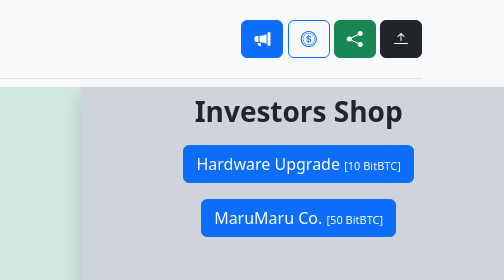
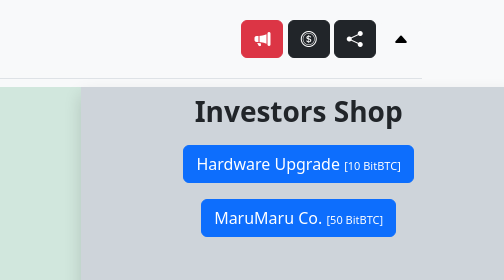
Before and after one commit to Narassin/Bitbot-Clicker, a plain HTML site: page index.html in a window 1280 px wide. Shown: the top 280 px of the page, 776-1280 px from the left. Drawn offline with nearby package versions, Linux system fonts and the light colour scheme.

Commit message:
Update index.html

```diff
--- a/index.html
+++ b/index.html
@@ -32,10 +32,10 @@
 
       <!-- Links -->
       <div class="col-md-3 text-end">
-        <button type="button" class="btn btn-primary "><i class="bi bi-megaphone-fill"></i></button>
-        <button type="button" class="btn btn-outline-primary"><i class="bi bi-coin"></i></button>
-        <i class="btn btn-success bi bi-share-fill"></i>
-        <i class="btn btn-dark bi bi-arrow-bar-up"></i>
+        <a type="button" class="btn btn-danger" href="https://forms.gle/DwEfhkSVXSEME1Ru9" target="_blank"><i class="bi bi-megaphone-fill"></i></a>
+        <a type="button" class="btn btn-dark" href="https://ko-fi.com/captain_narassin" target="_blank"><i class="bi bi-coin"></i></a>
+        <i class="btn btn-dark bi bi-share-fill"></i>
+        <i class="btn btn-light bi bi-caret-up-fill"></i>
       </div>
     </header>
   </div>
@@ -113,7 +113,8 @@
       score += clickValue;
 
       // Update innerText of span to show new score
-      bitBTCSpan.innerText = " " + score;
+      let scorey = score.toFixed(2);
+      bitBTCSpan.innerText = " " + scorey;
     });
 
     // Upgrade Button
```
